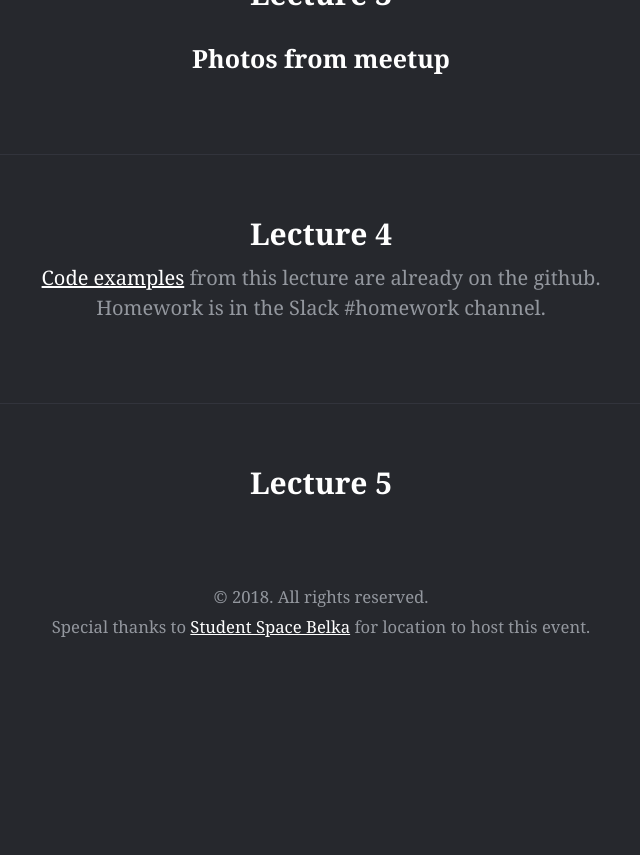
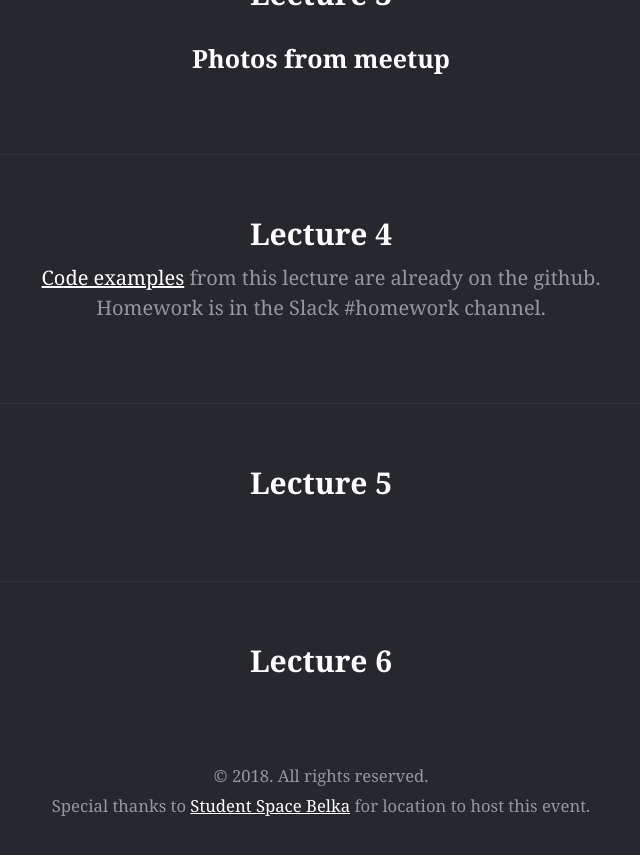
Before and after one commit to ira-dushar/algorithms, a Jekyll site: the page index.html, which Jekyll copies as it is, in a window 1280 px wide and 900 px high, scrolled down 3844 px. Shown: the top 855 px of the window, without its empty margins (319-959 px from the left). Built offline with Jekyll 4.4.1, drawn with Linux system fonts in a browser that asks for light colours; a script that is not in the unit is left out; before the commit the page ends 4565 px from its top, so only the background shows below that.

Commit message:
Add Lecture 6 photos.

```diff
--- a/index.html
+++ b/index.html
@@ -182,8 +182,33 @@
               <img data-src="https://lh3.googleusercontent.com/Bd-UskrCHHXauYaNgG-5uPfL2W3-vVTdefn9ByTbkQd987Xgzx7FJNh1hySO7hec83PcE5N6jkCfjo9JNx59fftMK6DRREU6gzZeDhZgKvOSItoaIARvbw1sfylhI_5BtDWQ9_Xpqw=w1920-h1080" src="" alt="" />
             </div>
           </article>
+
+          <hr>
+          <article class="post">
+            <h2 class="post-title">
+            Lecture 6
+            </h2>
+            <script src="https://cdn.jsdelivr.net/npm/publicalbum@latest/dist/pa-embed-player.min.js" async></script>
+            <div class="pa-embed-player" style="width:100%; height:480px; display:none;"
+              data-link="https://photos.app.goo.gl/9p1bZ1MJUL4CtAz86"
+              data-title="Algorithms.L6.Public"
+              data-description="12 new photos added to shared album">
+              <img data-src="https://lh3.googleusercontent.com/YM34uB_Juh10Jz_7SekmhlmVifQ2a8RMadRkHUY-3sWM4ExlCRjtGmY5u1Ek4SahqEZdX9R3YzRclEH_9xuaaa4HRet2lgn-jJd4AIqOGqOFSkBgt_vtAQ9lyMk6X25Mev8uCifspQ=w1920-h1080" src="" alt="" />
+              <img data-src="https://lh3.googleusercontent.com/4sLekDzMnYy7X0PS9T6cqe4gXvjnu_VFaJ5MyaLJI-GcBK5pD7okjYWhRHxACJ5P98U1n1GHOvj3nalb72V5S-wvcUzQlgt1Cfl7IHj0hneCggNz2w9LUXmMFssGZLRi8Ututgi0HA=w1920-h1080" src="" alt="" />
+              <img data-src="https://lh3.googleusercontent.com/29JVYMjUOswbnahrmaOUk5r9gOttmdf_PSrRYGPdaW9m64W6QJLM3sqPsCFotw33MXtxRCKBgZzZ0jdMFowVyCvQ5K1-tgCczuOjbESbPLo8Xoyxa67N5DacnlmXCkn6qWeRpRinlg=w1920-h1080" src="" alt="" />
+              <img data-src="https://lh3.googleusercontent.com/Aj6lwgDgTL7j5ZWNswl4d0OLmSA1Y56rrhc79dDil_efWWRDFRhUz00b2m9LwCBHA1Yxl0wUAwIlL7_TOnJm60XTTms-0SzscyKyr4IKaINmN6e4gwp6P118lD5WrUFJkGBMo6mkKg=w1920-h1080" src="" alt="" />
+              <img data-src="https://lh3.googleusercontent.com/Txw2P8EkjZGs18YoPMqbxGDeAY12T7CNG9OyME-5TOZkKxjeX6TqViygsR-xP4a59_lkGjyOU5ECqMRq9IdWHgyEWeIXwypwGCk6lhXK9FQ-le3jGL-TiRGQx_fZ0rYmQVD29Fxqgg=w1920-h1080" src="" alt="" />
+              <img data-src="https://lh3.googleusercontent.com/9VREXIyHKd_p-V_--odo5pJrkZE1QgZHvWTmqUGWC7qtLLg3gO2z8tW9RfWLznGA89IPWEwCg892nT6esEHIMTSh15wv20vjhfDh_rE9cvVFr0_K2F-Pr-teCd_hteswRvdeq-FvdQ=w1920-h1080" src="" alt="" />
+              <img data-src="https://lh3.googleusercontent.com/Vd3YnpNapHEJZ_thA5lNc-jQPaA5j5zNu9qV84y-mhALSrOq9PkWmtrEX0OFHd7oBMm7Ql_ppVwhMovihlhvQzicPDDKzuIoQ5geOLI6uHCl2lU6xvJarSiUpMV9uJXUus0aQ20V7w=w1920-h1080" src="" alt="" />
+              <img data-src="https://lh3.googleusercontent.com/ik3QEBabztVT5fPEsCZkGMd6tLWtdPQHrnrEkdWyH5np9EQaHpHbxad5lHoGVvLimNRuojkcIvaGTzemRNm-RLQugKz9P6SEQT-aEA8l2UhuCNS-Z0LkIZImm57OiQQjq-IbK038Ng=w1920-h1080" src="" alt="" />
+              <img data-src="https://lh3.googleusercontent.com/vKA7HTJHki_t6I4yNCjZBHLJ2bGBiKsCZbDXacKmxYiTfDLnxNoZ006dt0lACRyF3cGd_vRq9WQ6uvq1pe9JdAwpjwB7r8-Ncv67yZcojPqftFY0NQQu7BnLDUDKyPQqO-13gEfjnw=w1920-h1080" src="" alt="" />
+              <img data-src="https://lh3.googleusercontent.com/Z3c8nXyLAW8HuXQA_uLWZhJ4n07AQsJq4ph4sjQtJSXxk-H2Ln-Bkynbikjk7tTGaEd_HNQfrsAvzP2tTdvnawPGrpvB6jKgbJwQpFOXf6lXMdoSXJpr5CZKJSlHH1gmoEaP-krHcQ=w1920-h1080" src="" alt="" />
+              <img data-src="https://lh3.googleusercontent.com/hQZryYJZxK6IN0Bi1wmOGptnJIwqxr00-5QkE0_sdkaXsqisdhBZnR2khYKPnofKHpX2upyxbRj6jROM0z9dPYu9SV0SrvdRSt0AuzJVQ8vk1UkVCLCJigMN8PO_c3OqmcnK8a0NgA=w1920-h1080" src="" alt="" />
+              <img data-src="https://lh3.googleusercontent.com/sDm6LE8eSSItrp4cQw-z2vJrMElkLIozccuwqQgkgQcblLCnU2gXbhVRXfkRiDrKp9FIZX8qru6S_7T6wLroLMpMhSMMIubMg8M_8LNyg3ZQ_dOe-c5RAtQeUVGJ1Av9bKKDXGrvFw=w1920-h1080" src="" alt="" />
+            </div>
+          </article>
         </div>
-</div>
+      </div>
     </main>
 
     <footer class="footer">
```
